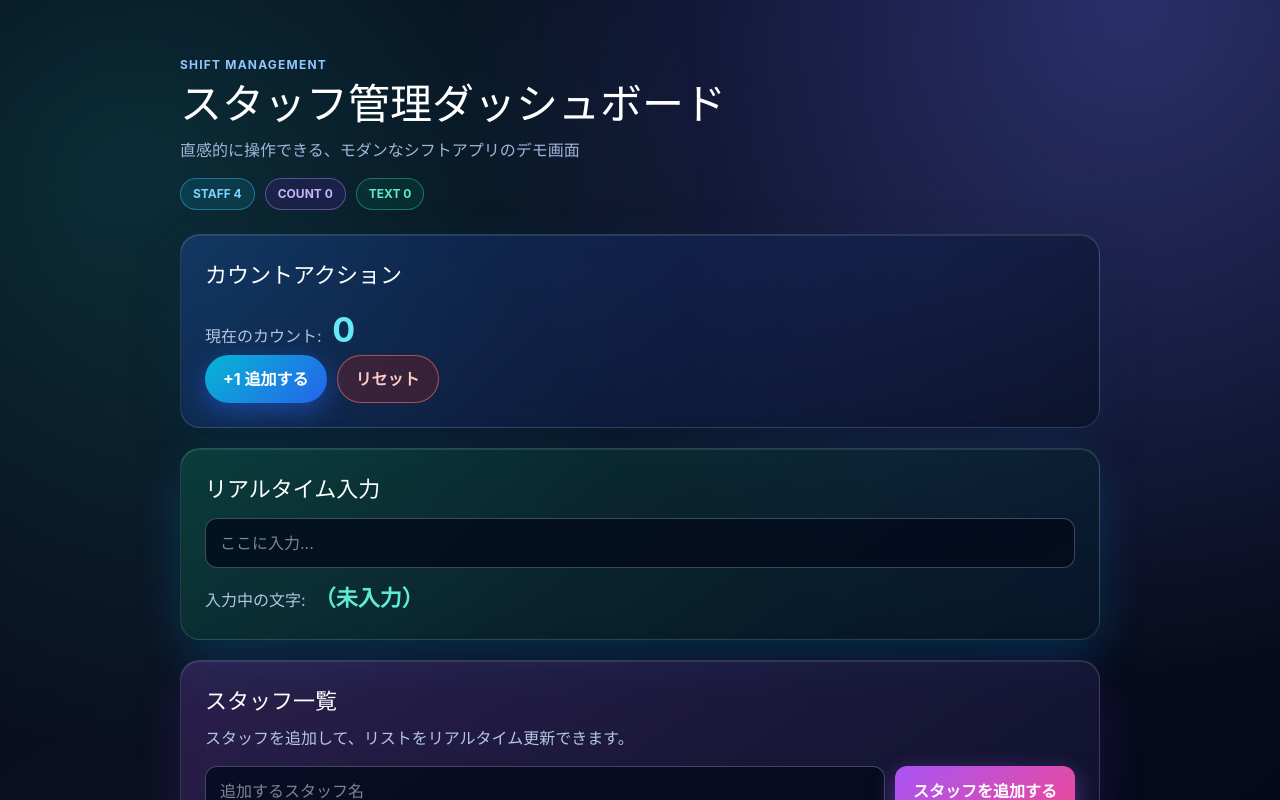
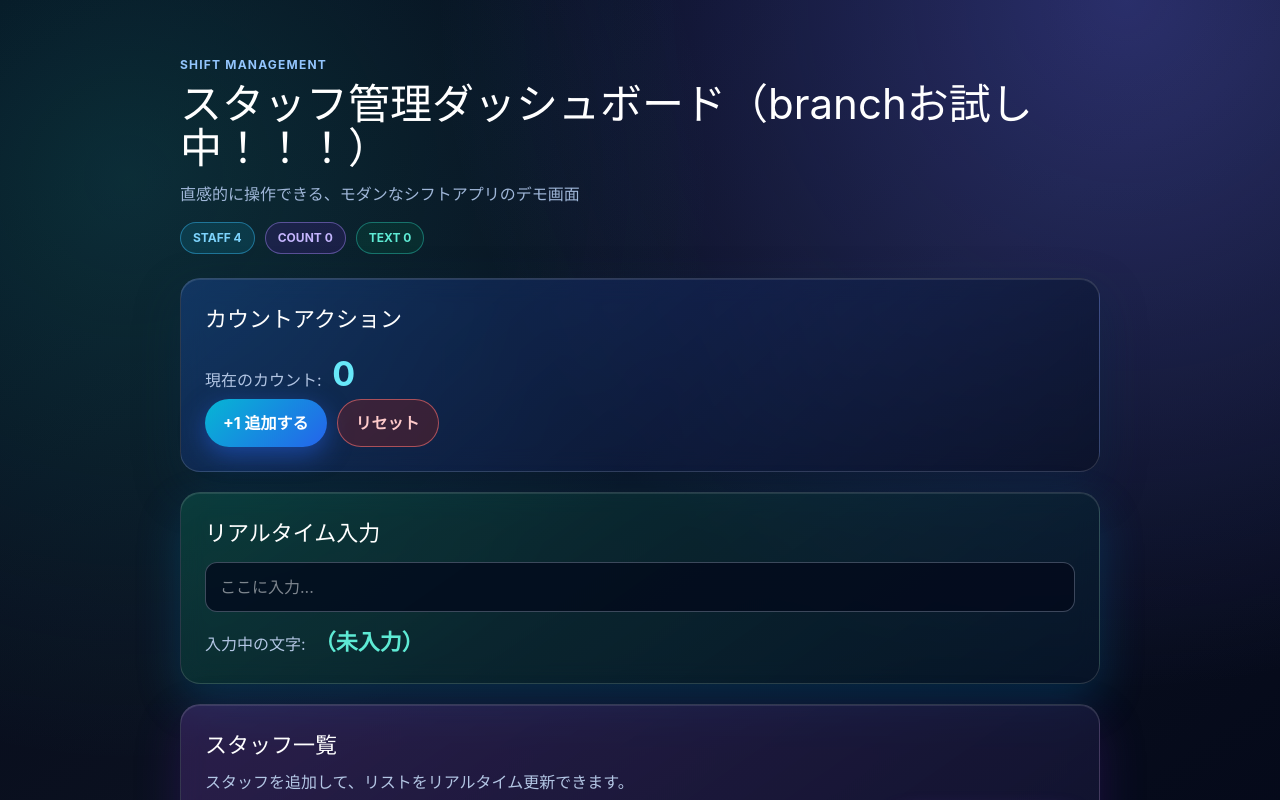
Before and after one commit to asahi626/next, a Next.js app: page / in a window 1280 px wide. Shown: the top 800 px of the page. Built offline with nearby package versions, Linux system fonts and the light colour scheme.

Commit message:
trial-designをお試し

```diff
--- a/app/page.tsx
+++ b/app/page.tsx
@@ -40,7 +40,7 @@ export default function Home() {
             SHIFT MANAGEMENT
           </p>
           <h1 style={{ margin: "8px 0 0", fontSize: "42px", lineHeight: 1.05, color: "#ffffff" }}>
-            スタッフ管理ダッシュボード
+            スタッフ管理ダッシュボード（branchお試し中！！！）
           </h1>
           <p style={{ margin: "12px 0 0", color: "#9fb6d8", fontSize: "16px" }}>
             直感的に操作できる、モダンなシフトアプリのデモ画面
```
